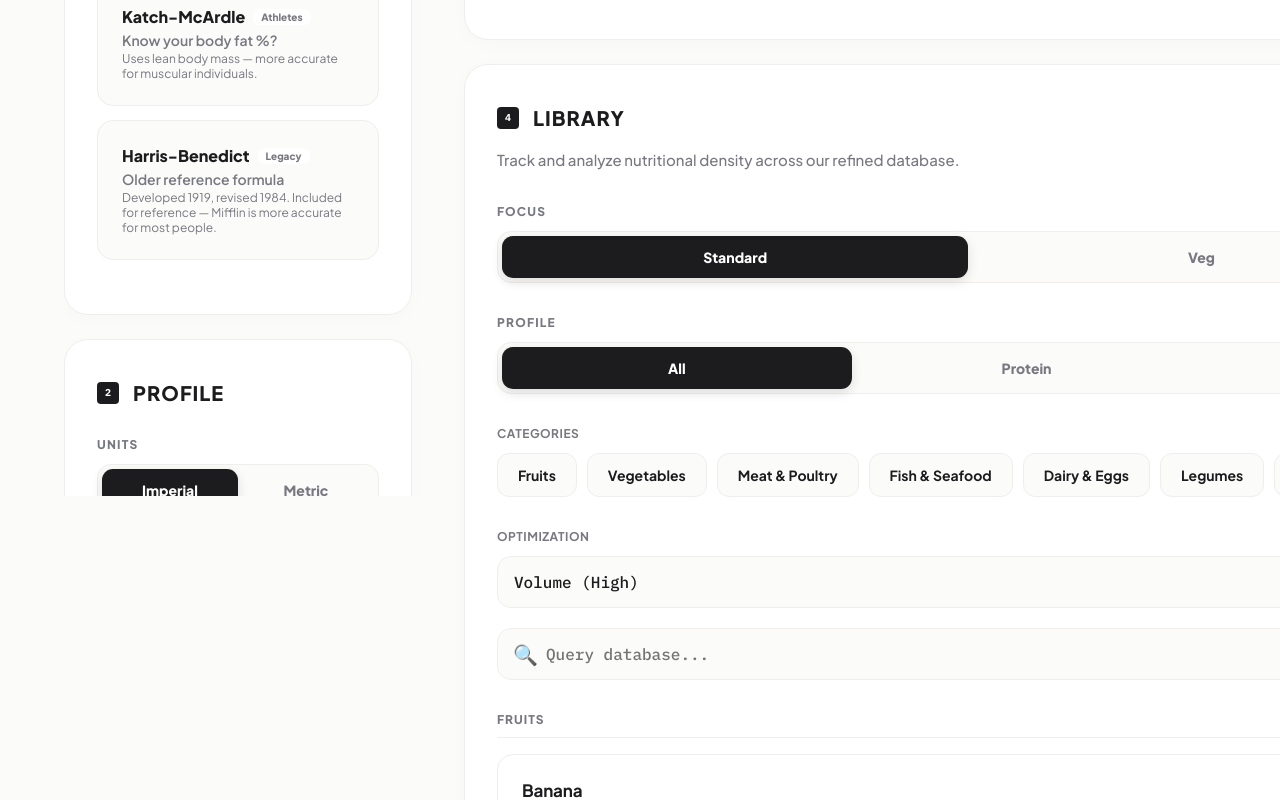
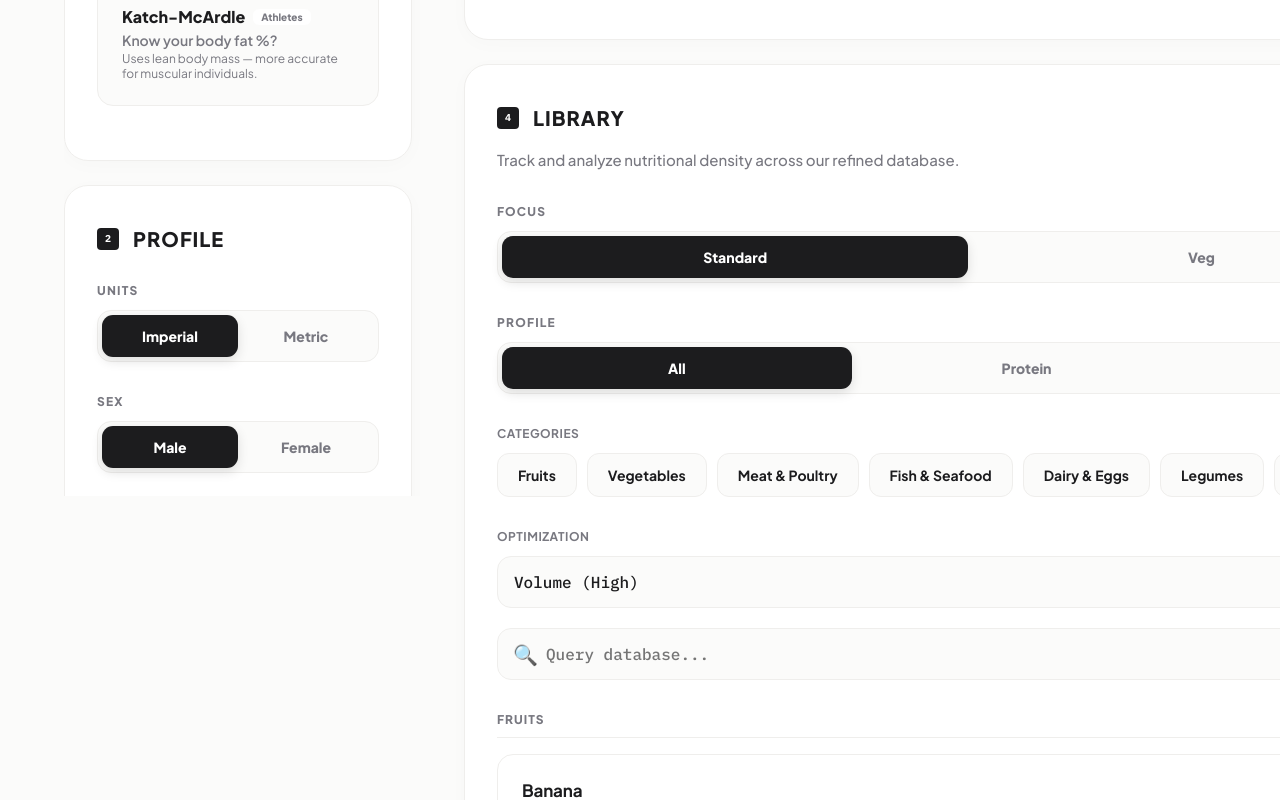
Before and after one commit to gavishah/macro-calculator, a React (Vite) app: page / in a window 1280 px wide. Shown: the part 380-1180 px from the top of the page. Built offline with nearby package versions, Linux system fonts and the light colour scheme.

Commit message:
remove harris-benedict formula completely

```diff
--- a/src/App.jsx
+++ b/src/App.jsx
@@ -23,7 +23,6 @@ const MICRO_KEYS = Object.keys(MICRO_LABELS);
 const FORMULAS = [
   { id:"mifflin", name:"Mifflin-St Jeor", badge:"Recommended", who:"Best for most people", detail:"Most clinically validated. Uses age, weight, height & sex.", needsBF:false },
   { id:"katch", name:"Katch-McArdle", badge:"Athletes", who:"Know your body fat %?", detail:"Uses lean body mass — more accurate for muscular individuals.", needsBF:true },
-  { id:"harris", name:"Harris-Benedict", badge:"Legacy", who:"Older reference formula", detail:"Developed 1919, revised 1984. Included for reference — Mifflin is more accurate for most people.", needsBF:false },
 ];
 const ACT = [
   { v:1.2, label:"Sedentary", desc:"Little/no exercise" },
@@ -60,7 +59,6 @@ const LS_KEY = "macro-calc-v1";
 
 function calcBMR(formula, sex, wKg, hCm, age, bf) {
   if (formula === "mifflin") return sex === "male" ? 10*wKg + 6.25*hCm - 5*age + 5 : 10*wKg + 6.25*hCm - 5*age - 161;
-  if (formula === "harris")  return sex === "male" ? 88.362 + 13.397*wKg + 4.799*hCm - 5.677*age : 447.593 + 9.247*wKg + 3.098*hCm - 4.33*age;
   return 370 + 21.6 * (wKg * (1 - bf / 100));
 }
 
@@ -167,7 +165,7 @@ export default function App() {
       if (saved.hCm      !== undefined) setHCm(saved.hCm);
       if (saved.sex      !== undefined) setSex(saved.sex);
       if (saved.unit     !== undefined) setUnit(saved.unit);
-      if (saved.formula  !== undefined) setFormula(saved.formula);
+      if (saved.formula  !== undefined && saved.formula !== "harris") setFormula(saved.formula);
       if (saved.activity !== undefined) setActivity(saved.activity);
       if (saved.goal     !== undefined) setGoal(saved.goal);
       if (saved.prot     !== undefined) setProt(saved.prot);
```
